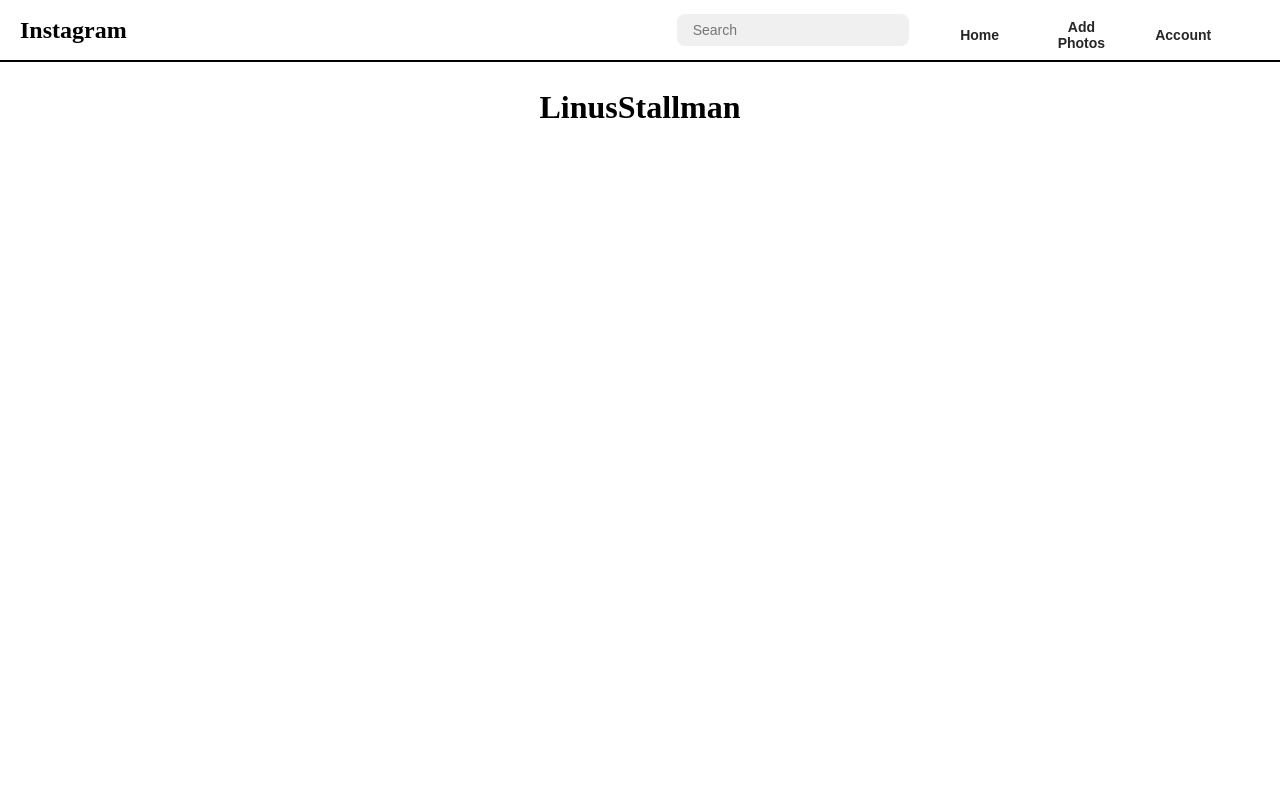
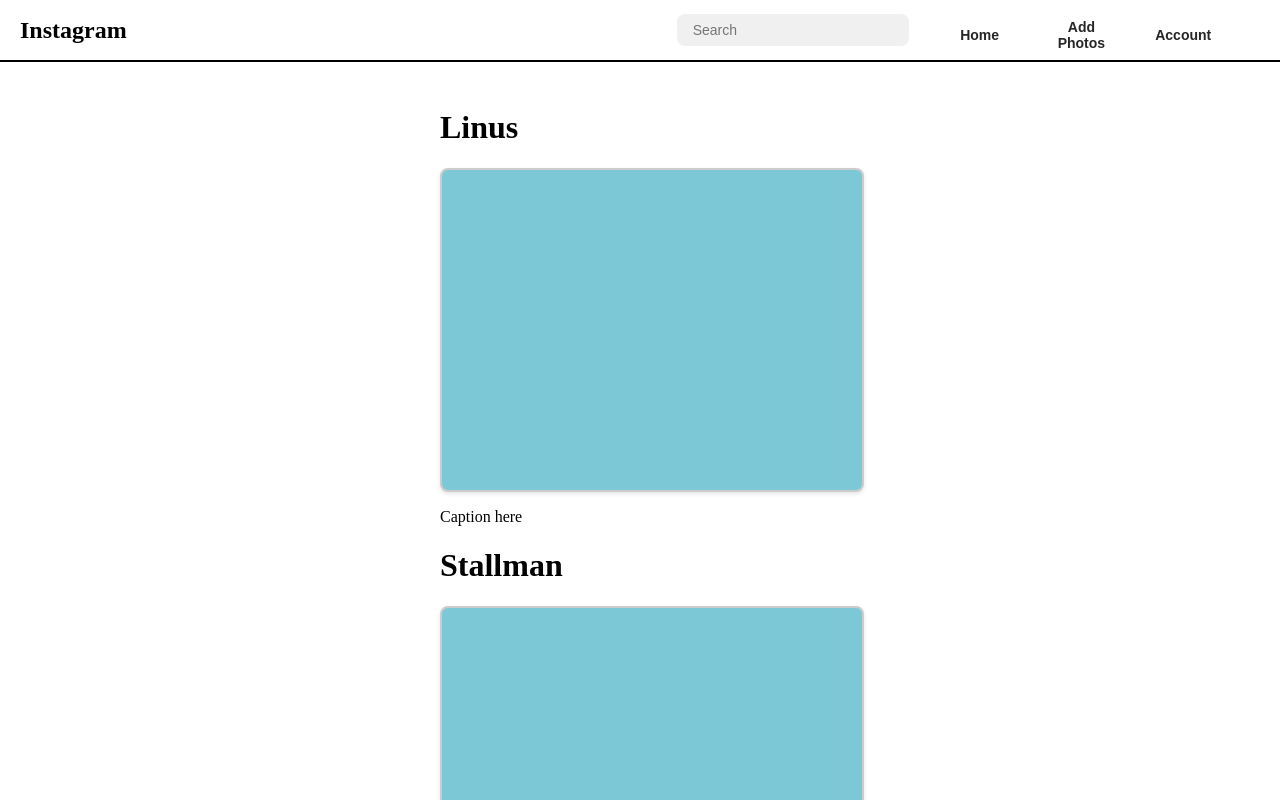
Before and after one commit to duojet2ez/InstaClone, a React (Vite) app: page / in a window 1280 px wide. Shown: the top 800 px of the page. Built offline with nearby package versions, Linux system fonts and the light colour scheme.

Commit message:
passing in props for activity feed also made a component

```diff
--- a/src/components/ActivityFeed/ActivityFeed.tsx
+++ b/src/components/ActivityFeed/ActivityFeed.tsx
@@ -9,6 +9,17 @@ interface FeedItem{
     id:number;
 }
 
+function ActivityFeedItem(props:FeedItem){
+    return(
+        <>
+
+                <h1>{props.username}</h1>
+                <div className="pictureBox"></div>
+                <p>Caption here</p>
+
+        </>
+    )
+}
 
 export default function ActivityFeed(){
     const [feedItems, setFeedItems] = useState<FeedItem[]>([]);
@@ -27,14 +38,17 @@ export default function ActivityFeed(){
     return(
         <>
             <div className="feedContainer">
-
-
-
-            {
-                feedItems.map((item) => {
-                    return <h1 key={item.id}>{item.username}</h1>
-                })
-            }
+                <div className="feedPage">
+                {
+                    feedItems.map((item) => {
+                        return <ActivityFeedItem
+                                    username={item.username}
+                                    img={item.img}
+                                    caption={item.caption}
+                                    id={item.id}
+                                        />
+                    })
+                }
             {/* <div className="feedPage">
                     <h1>{feedItems.length > 0 && feedItems[0].username}</h1>
                     <div className="pictureBox"></div>
@@ -46,11 +60,12 @@ export default function ActivityFeed(){
                     <div className="pictureBox"></div>
                     <p>Caption here</p>
                 </div> */}
+                </div>
             </div>
         </>
     )
 }
 
-
+// return <h1 key={item.id}>{item.username}</h1>
 
 //use the map function to map to a react component
```
